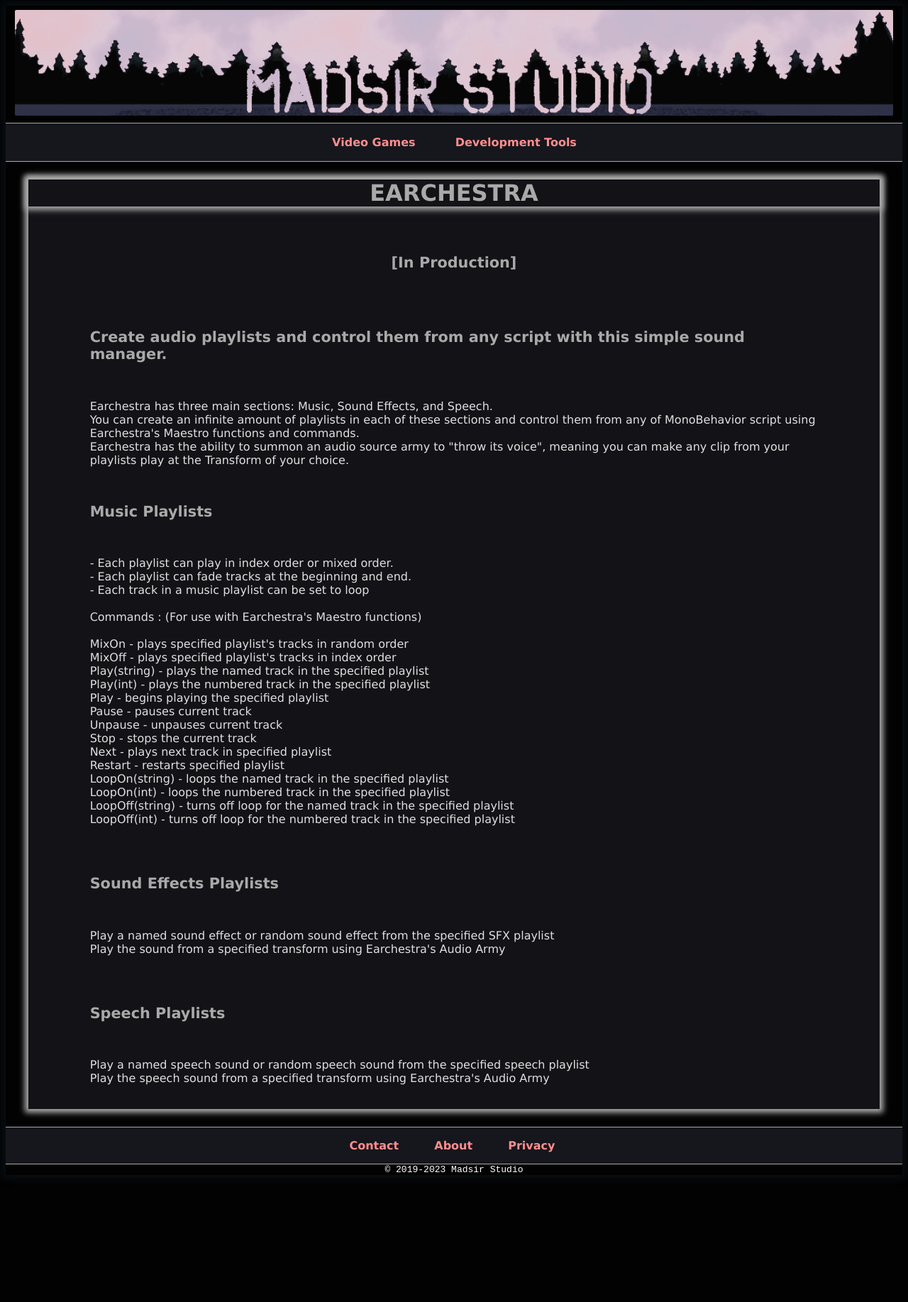
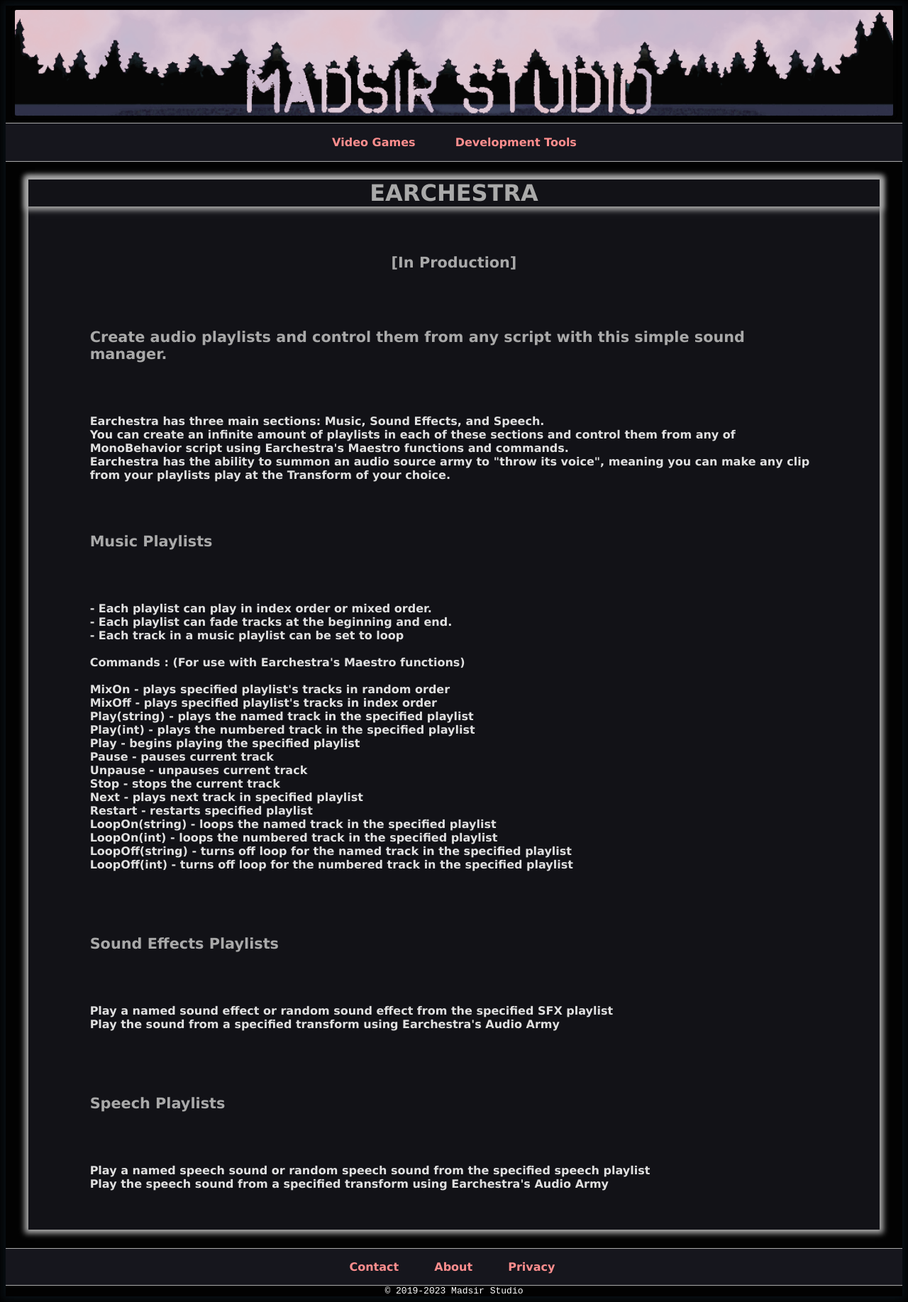
Before and after one commit to Madsir/madsirstudio.github.io, a Jekyll site: the page built from earchestra/index.html, in a window 1280 px wide. Shown: the whole page at 71% size. Built offline with Jekyll 4.4.1, drawn with Linux system fonts in a browser that asks for light colours; before the commit the page ends 1664 px from its top, so only the background shows below that.

Commit message:
Update index.html

```diff
--- a/earchestra/index.html
+++ b/earchestra/index.html
@@ -48,7 +48,7 @@ h2 {
   margin-left: 5%;
   margin-right: 5%;
 }
-p {
+h6 {
   margin-left: 5%;
   margin-right: 5%;
 }
@@ -73,16 +73,16 @@ p {
     <br>
     <h2>Create audio playlists and control them from any script with this simple sound manager.</h2>
     <br>
-    <p>Earchestra has three main sections: Music, Sound Effects, and Speech.
+    <h6>Earchestra has three main sections: Music, Sound Effects, and Speech.
 <br>
 You can create an infinite amount of playlists in each of these sections and control them from any of MonoBehavior script using Earchestra's Maestro functions and commands.
 <br>
 Earchestra has the ability to summon an audio source army to "throw its voice", meaning you can make any clip from your playlists play at the Transform of your choice.
-    </p>
+    </h6>
     <br>
     <h2>Music Playlists</h2>
     <br>
-    <p>
+    <h6>
      - Each playlist can play in index order or mixed order.<br>
 - Each playlist can fade tracks at the beginning and end.<br>
 - Each track in a music playlist can be set to loop<br><br>
@@ -100,17 +100,17 @@ Restart - restarts specified playlist<br>
 LoopOn(string) - loops the named track in the specified playlist<br>
 LoopOn(int) - loops the numbered track in the specified playlist<br>
 LoopOff(string) - turns off loop for the named track in the specified playlist<br>
-      LoopOff(int) - turns off loop for the numbered track in the specified playlist</p><br>
+      LoopOff(int) - turns off loop for the numbered track in the specified playlist</h6><br>
         <br>
     <h2>Sound Effects Playlists</h2>
     <br>
-    <p>Play a named sound effect or random sound effect from the specified SFX playlist<br>
-      Play the sound from a specified transform using Earchestra's Audio Army</p>
+    <h6>Play a named sound effect or random sound effect from the specified SFX playlist<br>
+      Play the sound from a specified transform using Earchestra's Audio Army</h6>
     <br>
             <br>
     <h2>Speech Playlists</h2><br>
-        <p>Play a named speech sound or random speech sound from the specified speech playlist<br>
-      Play the speech sound from a specified transform using Earchestra's Audio Army</p>
+        <h6>Play a named speech sound or random speech sound from the specified speech playlist<br>
+      Play the speech sound from a specified transform using Earchestra's Audio Army</h6>
     <br>
   </div>
   </div>
```
